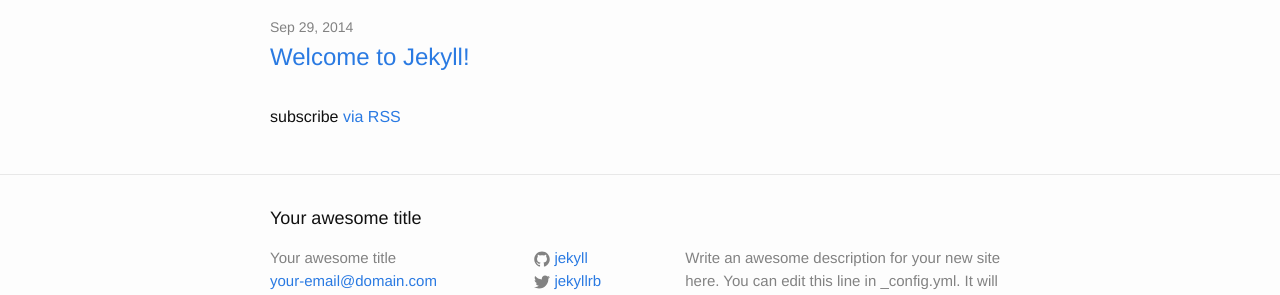
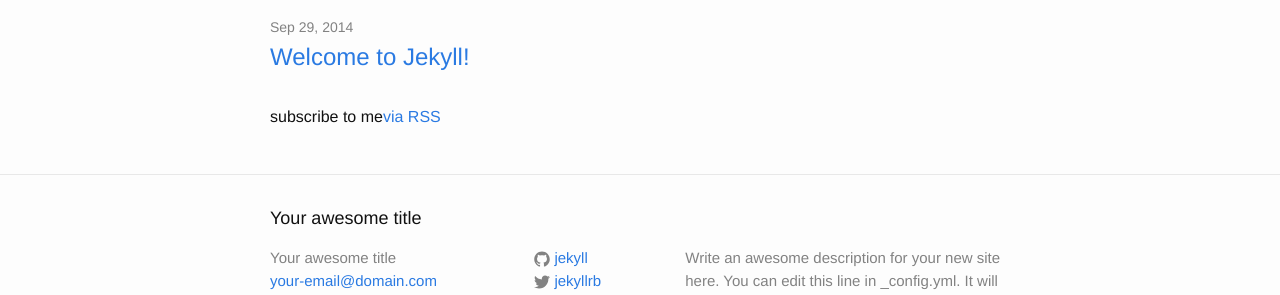
Before and after one commit to DeltaWhy/jekyll-test, a Jekyll site: the page built from index.html, in a window 1280 px wide. Shown: the part 122-417 px from the top of the page. Built offline with Jekyll 4.4.1, drawn with Linux system fonts in a browser that asks for light colours.

Commit message:
subscribe to me

```diff
--- a/index.html
+++ b/index.html
@@ -18,6 +18,6 @@
     {% endfor %}
   </ul>
 
-  <p class="rss-subscribe">subscribe <a href="{{ "/feed.xml" | prepend: site.baseurl }}">via RSS</a></p>
+  <p class="rss-subscribe">subscribe to me<a href="{{ "/feed.xml" | prepend: site.baseurl }}">via RSS</a></p>
 
 </div>
```
